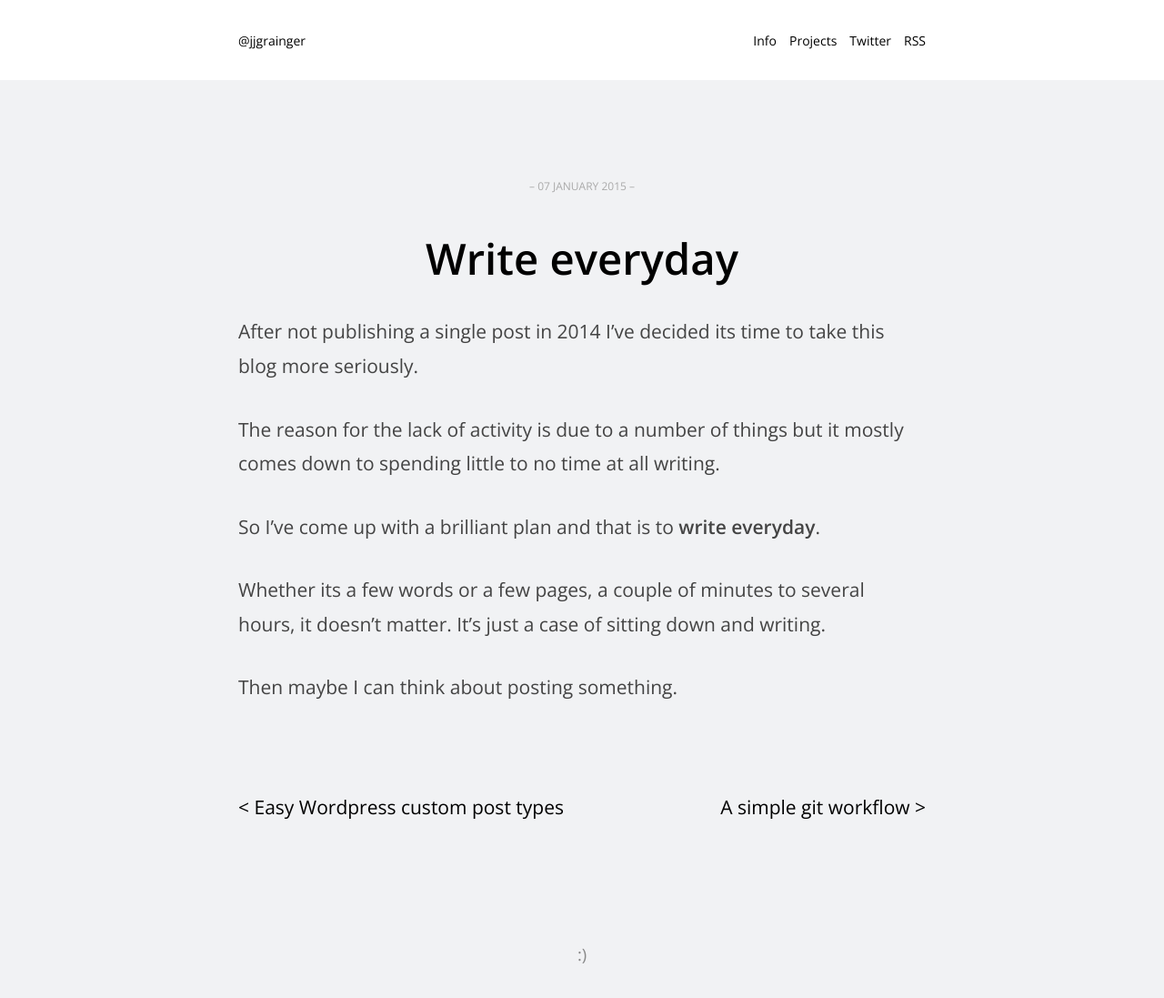
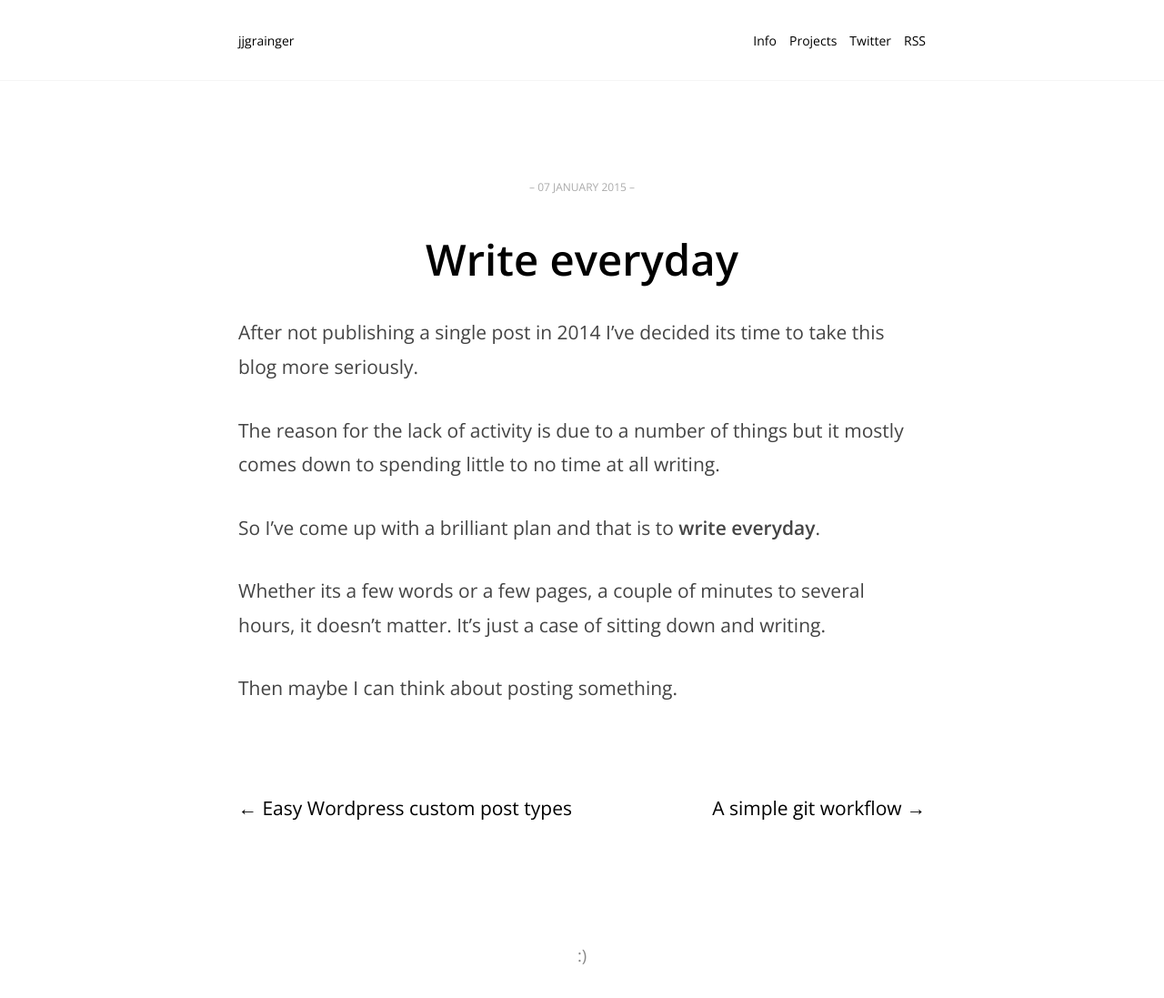
Before and after one commit to jjgrainger/jjgrainger, a Jekyll site: the page built from _posts/2015-01-07-write-everyday.md, in a window 1280 px wide. Shown: the whole page at 91% size. Built offline with Jekyll 4.4.1, drawn with Linux system fonts in a browser that asks for light colours.

Commit message:
update blog styles

```diff
--- a/_config.yml
+++ b/_config.yml
@@ -1,5 +1,5 @@
 # site information
-name:  "@jjgrainger"
+name:  "jjgrainger"
 description: "Web Developer, Falmouth, Cornwall, UK"
 baseurl: ""
 url: "http://jjgrainger.co.uk"
--- a/_layouts/post.html
+++ b/_layouts/post.html
@@ -23,13 +23,13 @@ layout: default
         <div class="post-nav">
             {% if page.previous %}
                 <a rel="prev" href="{{ site.baseurl }}{{ page.previous.url }}" class="post-nav--prev">
-                   <span class="nav-title nav-title-prev">&lt; {{page.previous.title}}</span>
+                   <span class="nav-title nav-title-prev"><span class="arrow">&larr;</span> {{page.previous.title}}</span>
                 </a>
             {% endif %}
 
             {% if page.next %}
                 <a rel="next" href="{{ site.baseurl }}{{ page.next.url }}" class="post-nav--next">
-                    <span class="nav-title nav-title-next">{{page.next.title}} &gt;</span>
+                    <span class="nav-title nav-title-next">{{page.next.title}} <span class="arrow">&rarr;</span></span>
                 </a>
             {% endif %}
         </div>
```
Also changed, not shown: assets/_sass/_style.scss (+7 -6 lines), assets/css/app.min.css.
